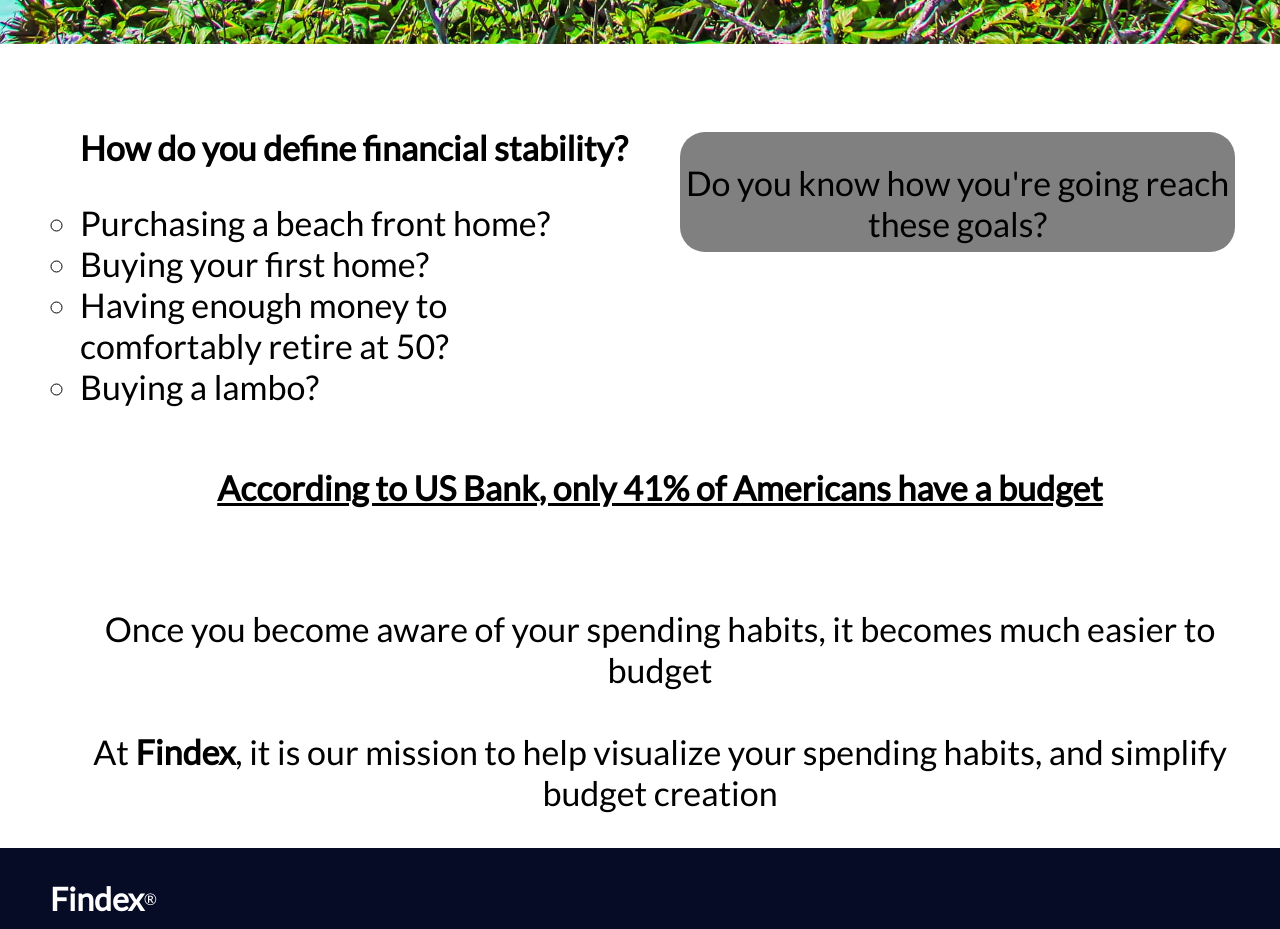
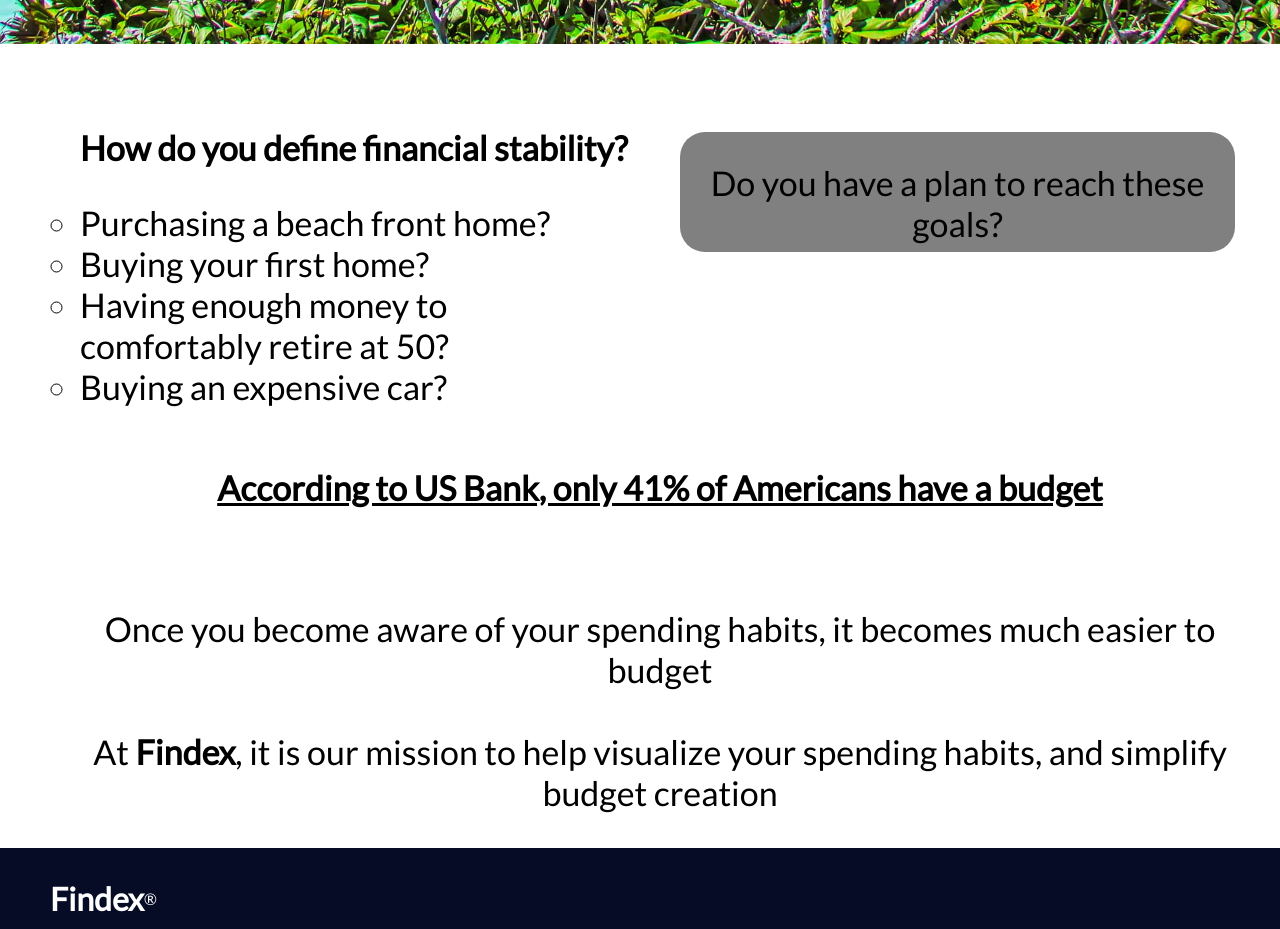
Before and after one commit to adnapp/findex-frontend, a React (Create React App) app: page / in a window 1280 px wide. Shown: the part 1280-2209 px from the top of the page. Built offline with nearby package versions, Linux system fonts and the light colour scheme.

Commit message:
Refactor  BudgetPage

```diff
--- a/src/Components/BudgetRelated/BudgetPage.js
+++ b/src/Components/BudgetRelated/BudgetPage.js
@@ -14,11 +14,11 @@
     const [showMIModal, setShowMIModal] = useState(false)
     const [createMonthModal, setCreateMonthModal] = useState(false)
     const [allMonths, setAllMonths]= useState({})
-    const [selectedMonthNumber, setSelectedMonthNumber] = useState(44) /// let's auto select this
+    const [selectedMonthNumber, setSelectedMonthNumber] = useState(68) /// let's auto select this
     const [isLoaded, setIsLoaded] = useState(false)
     const [transactions, setTransactions] = useState([]) //used to refresh page
 
-    //look @ time.now to set initial date on page load
+    //look @ time.now to set initial date on page load - edge case if we dont have a month created
 
     //initial load
     useEffect(()=> {
@@ -33,7 +33,6 @@
     if (!isLoaded) return <h2>Loading...</h2>;
 
     const existingMonthNums = allMonths.map(month => month.id ).sort()
-//    console.log(existingMonthNums.sort())
 
     function submitTransaction(formData){
         fetch(`${process.env.REACT_APP_API_BASE_URL}/transactions`, {
@@ -60,6 +59,7 @@
 
     const selectedMonthData = allMonths.find(month=>(month.id === parseInt(selectedMonthNumber)))
 
+    console.log(allMonths)
     function handleRemoveCategory(id){
         fetch(`${process.env.REACT_APP_API_BASE_URL}/categories/${id}`, {
             method: "DELETE"
@@ -118,27 +118,19 @@
     }
 
     function monthForward(){
-        //    if( existingMonthNums.indexOf(selectedMonthNumber+1)>-1 ){
-        //     setSelectedMonthNumber((selectedMonthNumber+1))
-        // }
         setSelectedMonthNumber(existingMonthNums[indexOfSelectedMonth+1])
     }
 
     function monthBack(){
-        // if(existingMonthNums.indexOf(selectedMonthNumber)){
-        //     setSelectedMonthNumber((selectedMonthNumber-1))
-        // }
         setSelectedMonthNumber(existingMonthNums[indexOfSelectedMonth-1])
-
     }
-
+    console.log(selectedMonthData)
     let totalBudget=0
     let totalSpent=0
     //sum up total budget
-    // if (selectedMonthData){
      totalBudget = selectedMonthData.categories.map(category => (category.budget))
     .reduce(( accumulator, currentValue ) => accumulator + currentValue,0).toFixed(2)
-
+console.log( totalBudget)
     //sums up total spent
      totalSpent = selectedMonthData.transactions.map(transaction => transaction.amount)
     .reduce(( accumulator, currentValue ) => accumulator + currentValue,0).toFixed(2)
--- a/src/Components/HomePage/Home.js
+++ b/src/Components/HomePage/Home.js
@@ -41,12 +41,12 @@
                             <li>Purchasing a beach front home?</li>
                             <li>Buying your first home?</li>
                             <li>Having enough money to comfortably retire at 50?</li>
-                            <li>Buying a lambo?</li>
+                            <li>Buying an expensive car?</li>
 
                         </ul>
                     </div>
                     <div className="right-bulleted-list-div">
-                        Do you know how you're going reach these goals?
+                        Do you have a plan to reach these goals?
                     </div>
 
                 </HomeTextObjects>
```
Also changed, not shown: 1 other file (tests, documents, lock files or other folders).
